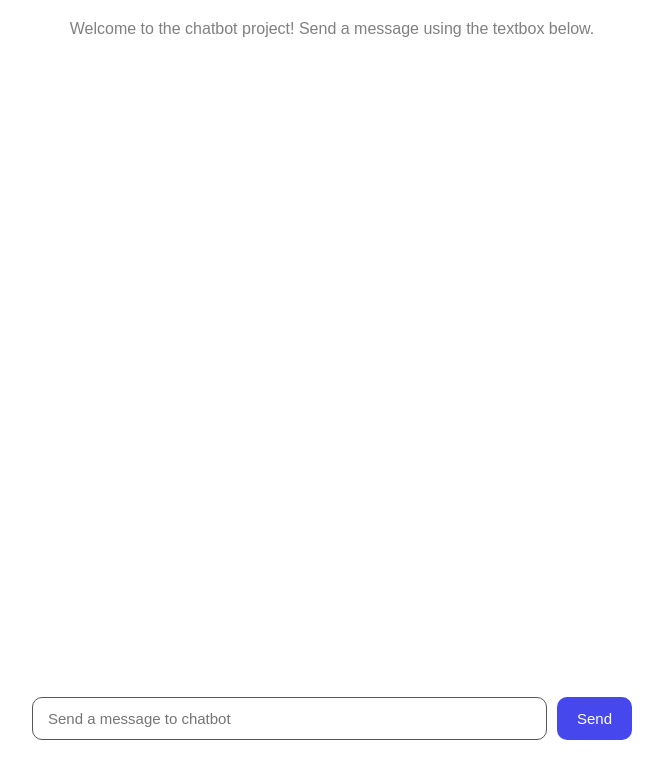
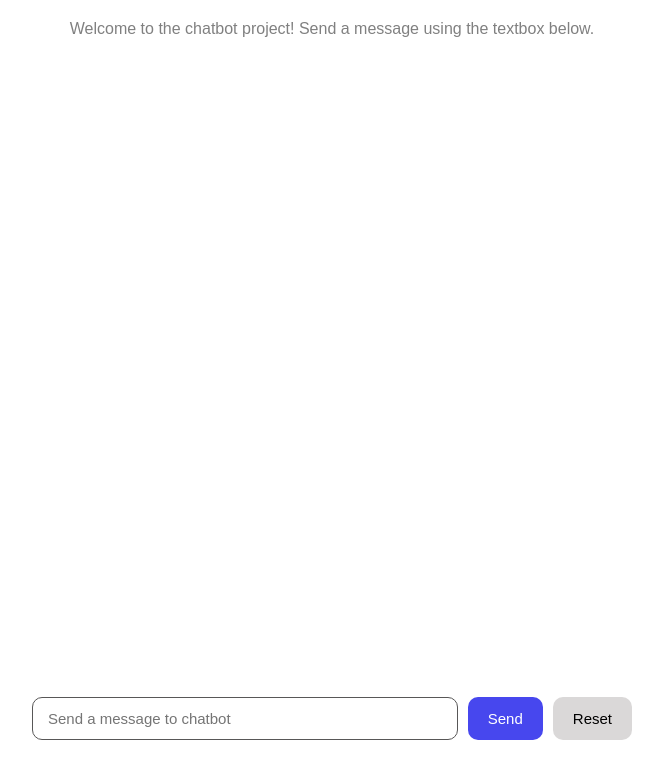
Before and after one commit to meghana123-k/Chatbot-Project, a React (Vite) app in the folder chatbot/chatbot-project/: page / in a window 1280 px wide. Shown: the top 778 px of the page, without its empty margins (308-971 px from the left). Built offline with nearby package versions, Linux system fonts and the light colour scheme.

Commit message:
saved chats into local storage

```diff
--- a/chatbot/chatbot-project/src/App.css
+++ b/chatbot/chatbot-project/src/App.css
@@ -1,14 +1,3 @@
-.send-button {
-  background-color: rgb(71, 71, 238);
-  color: white;
-  padding: 12px 20px;
-  border-radius: 10px;
-  border: none;
-  margin-left: 10px;
-  font-size: 15px;
-  cursor: pointer;
-}
-
 .app-container {
   max-width: 600px;
   margin-left: auto;
--- a/chatbot/chatbot-project/src/App.jsx
+++ b/chatbot/chatbot-project/src/App.jsx
@@ -1,10 +1,16 @@
-import { useState } from "react";
+import { useEffect, useState } from "react";
 import ChatInput from "./components/ChatInput";
 import ChatMessages from "./components/ChatMessages";
 import "./App.css";
 
 function App() {
-  const [chatMessages, setChatMessages] = useState([]);
+  const [chatMessages, setChatMessages] = useState(() => {
+    const saved = localStorage.getItem("chatMessages");
+    return saved ? JSON.parse(saved) : [];
+  });
+  useEffect(() => {
+    localStorage.setItem("chatMessages", JSON.stringify(chatMessages), [chatMessages]);
+  });
   return (
     <div className="app-container">
       <ChatMessages chatMessages={chatMessages} />
--- a/chatbot/chatbot-project/src/components/ChatInput.css
+++ b/chatbot/chatbot-project/src/components/ChatInput.css
@@ -9,3 +9,22 @@
   display: flex;
   margin-bottom: 60px;
 }
+.send-button {
+  background-color: rgb(71, 71, 238);
+  color: white;
+  padding: 12px 20px;
+  border-radius: 10px;
+  border: none;
+  margin-left: 10px;
+  font-size: 15px;
+  cursor: pointer;
+}
+.reset-button {
+  background-color: rgb(218, 216, 216);
+  padding: 12px 20px;
+  border-radius: 10px;
+  border: none;
+  margin-left: 10px;
+  font-size: 15px;
+  cursor: pointer;
+}
--- a/chatbot/chatbot-project/src/components/ChatInput.jsx
+++ b/chatbot/chatbot-project/src/components/ChatInput.jsx
@@ -1,6 +1,6 @@
 import { useState } from "react";
 import Chatbot from "../lib/chatbot";
-import './ChatInput.css'
+import "./ChatInput.css";
 export default function ChatInput({ chatMessages, setChatMessages }) {
   const [inputText, setInputText] = useState("");
   const [isLoading, setIsLoading] = useState(false);
@@ -61,6 +61,7 @@ export default function ChatInput({ chatMessages, setChatMessages }) {
       >
         {isLoading ? "Loading..." : "Send"}
       </button>
+      <button onClick={() => setChatMessages([])} className="reset-button">Reset</button>
     </div>
   );
 }
```
